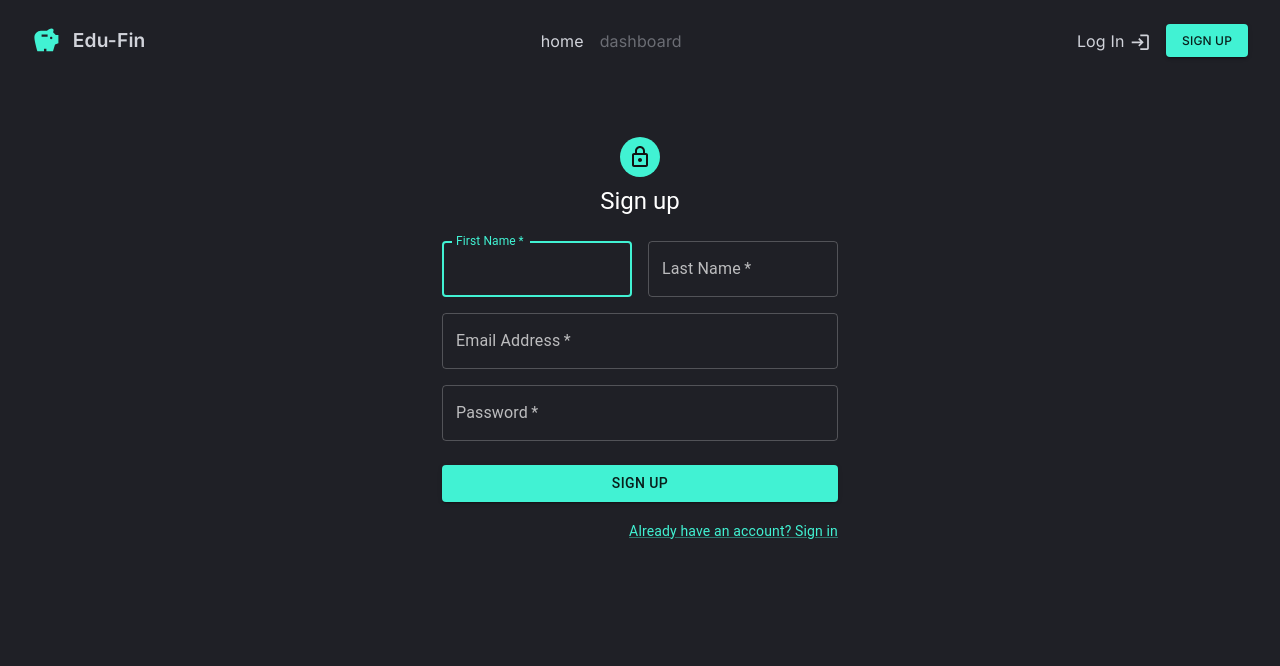
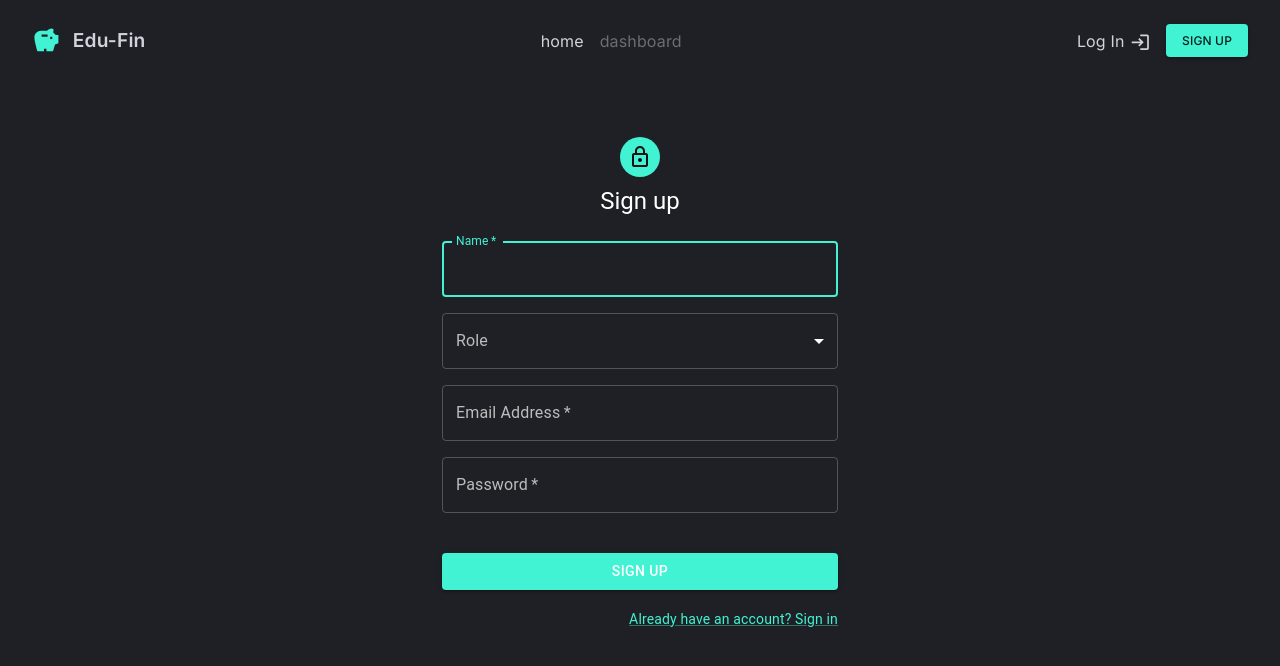
Before and after one commit to JithuPrabhakar/enterprise-finance-manager, a React (Vite) app in the folder client/: page /signup in a window 1280 px wide. Shown: the top 666 px of the page. Built offline with nearby package versions, Linux system fonts and the light colour scheme.

Commit message:
signup completed and dept head started

```diff
--- a/client/src/App.jsx
+++ b/client/src/App.jsx
@@ -12,6 +12,8 @@ import { Box } from '@mui/material'
 import { Dashboard } from './screens/Dashboard/Dashboard.jsx'
 import Features from './screens/Features.jsx'
 import GetStarted from './screens/GetStarted.jsx'
+import Accountant from './screens/Accountant.jsx'
+import DeptHeadPage from './screens/DeptHeadPage.jsx'
 
 function App() {
   const theme = useMemo(() => createTheme(themeSettings), [])
@@ -26,6 +28,8 @@ function App() {
             <Route path='/login' element={<Login />} />
             <Route path='/signup' element={<Signup />} />
             <Route path='/dashboard' element={<Dashboard />} />
+            <Route path='/accountant' element={<Accountant />} />
+            <Route path='/department' element={<DeptHeadPage />} />
             <Route path='/features' element={<Features />} />
             <Route path='/get-started' element={<GetStarted />} />
           </Routes>
--- /dev/null
+++ b/client/src/screens/Accountant.jsx
@@ -0,0 +1,5 @@
+const Accountant = () => {
+  return <div>Accountant</div>
+}
+
+export default Accountant
--- /dev/null
+++ b/client/src/screens/Department/StudentForm.jsx
@@ -0,0 +1,151 @@
+import { useTheme, Box, Grid, Link, TextField, Button } from '@mui/material'
+import { useDispatch } from 'react-redux'
+
+const StudentForm = () => {
+  const { palette } = useTheme()
+  const dispatch = useDispatch()
+
+  const handleSubmit = async (event) => {
+    event.preventDefault()
+    const data = new FormData(event.currentTarget)
+    const student = {
+      email: data.get('email'),
+      password: data.get('password'),
+      name: data.get('firstName'),
+    }
+
+    const res = await register(student).unwrap()
+    dispatch(setCredentials({ ...res }))
+  }
+  return (
+    <Box component='form' noValidate onSubmit={handleSubmit} sx={{ mt: 3 }}>
+      <Grid container spacing={2}>
+        <Grid item xs={12} sm={6}>
+          <TextField
+            InputLabelProps={{
+              sx: {
+                '&.Mui-focused': {
+                  color: palette.primary.light,
+                },
+              },
+            }}
+            sx={{
+              '& .MuiOutlinedInput-root': {
+                '&:hover fieldset': {
+                  borderColor: palette.primary.light,
+                },
+                '&.Mui-focused fieldset': {
+                  borderColor: palette.primary.light,
+                },
+              },
+            }}
+            autoComplete='given-name'
+            name='firstName'
+            required
+            fullWidth
+            id='firstName'
+            label='First Name'
+            autoFocus
+          />
+        </Grid>
+        <Grid item xs={12} sm={6}>
+          <TextField
+            InputLabelProps={{
+              sx: {
+                '&.Mui-focused': {
+                  color: palette.primary.light,
+                },
+              },
+            }}
+            sx={{
+              '& .MuiOutlinedInput-root': {
+                '&:hover fieldset': {
+                  borderColor: palette.primary.light,
+                },
+                '&.Mui-focused fieldset': {
+                  borderColor: palette.primary.light,
+                },
+              },
+            }}
+            required
+            fullWidth
+            id='lastName'
+            label='Last Name'
+            name='lastName'
+            autoComplete='family-name'
+          />
+        </Grid>
+        <Grid item xs={12}>
+          <TextField
+            InputLabelProps={{
+              sx: {
+                '&.Mui-focused': {
+                  color: palette.primary.light,
+                },
+              },
+            }}
+            sx={{
+              '& .MuiOutlinedInput-root': {
+                '&:hover fieldset': {
+                  borderColor: palette.primary.light,
+                },
+                '&.Mui-focused fieldset': {
+                  borderColor: palette.primary.light,
+                },
+              },
+            }}
+            required
+            fullWidth
+            id='email'
+            label='Email Address'
+            name='email'
+            autoComplete='email'
+          />
+        </Grid>
+        <Grid item xs={12}>
+          <TextField
+            InputLabelProps={{
+              sx: {
+                '&.Mui-focused': {
+                  color: palette.primary.light,
+                },
+              },
+            }}
+            sx={{
+              '& .MuiOutlinedInput-root': {
+                '&:hover fieldset': {
+                  borderColor: palette.primary.light,
+                },
+                '&.Mui-focused fieldset': {
+                  borderColor: palette.primary.light,
+                },
+              },
+            }}
+            required
+            fullWidth
+            name='password'
+            label='Password'
+            type='password'
+            id='password'
+            autoComplete='new-password'
+          />
+        </Grid>
+      </Grid>
+      <Button
+        type='submit'
+        fullWidth
+        variant='contained'
+        sx={{
+          background: palette.primary.light,
+          '&:hover': { background: palette.primary[300] },
+          mt: 3,
+          mb: 2,
+        }}
+      >
+        Submit
+      </Button>
+    </Box>
+  )
+}
+
+export default StudentForm
--- /dev/null
+++ b/client/src/screens/DeptHeadPage.jsx
@@ -0,0 +1,20 @@
+import { useState } from 'react'
+import { useTheme, Typography, Box } from '@mui/material'
+
+const DeptHeadPage = () => {
+  const [departmentName, setDepartmentName] = useState('')
+  const { palette } = useTheme()
+
+  return (
+    <Box sx={{ mt: 4, textAlign: 'center' }}>
+      <Typography variant='h1' sx={{ color: palette.primary.light }}>
+        Welcome to the {departmentName} department
+      </Typography>
+      <Typography variant='h3' sx={{ color: palette.primary.light, mt: 2 }}>
+        Student Fees Details
+      </Typography>
+    </Box>
+  )
+}
+
+export default DeptHeadPage
--- a/client/src/screens/SignUpScreen.jsx
+++ b/client/src/screens/SignUpScreen.jsx
@@ -2,7 +2,16 @@ import Avatar from '@mui/material/Avatar'
 import Button from '@mui/material/Button'
 import CssBaseline from '@mui/material/CssBaseline'
 import TextField from '@mui/material/TextField'
-import { useTheme, Box, Grid, Link } from '@mui/material'
+import {
+  useTheme,
+  Box,
+  Grid,
+  Link,
+  MenuItem,
+  FormControl,
+  InputLabel,
+  Select,
+} from '@mui/material'
 import LockOutlinedIcon from '@mui/icons-material/LockOutlined'
 import Typography from '@mui/material/Typography'
 import Container from '@mui/material/Container'
@@ -11,10 +20,17 @@ import { useRegisterMutation } from '../slices/userApiSlice'
 import { useNavigate } from 'react-router-dom'
 import { useDispatch } from 'react-redux'
 import { setCredentials } from '../slices/authSlice'
+import { useState } from 'react'
 
 const darkTheme = createTheme({
   palette: {
     mode: 'dark',
+    primary: {
+      light: '#64b5f6',
+      main: '#2196f3',
+      dark: '#1976d2',
+      contrastText: '#fff',
+    },
   },
 })
 
@@ -24,19 +40,31 @@ export default function SignUp() {
   const dispatch = useDispatch()
 
   const [register, { isLoading }] = useRegisterMutation()
+  const [role, setRole] = useState('')
+  const [department, setDepartment] = useState('')
 
   const handleSubmit = async (event) => {
     event.preventDefault()
     const data = new FormData(event.currentTarget)
     const user = {
+      name: data.get('name'),
+      role: data.get('role'),
+      department: data.get('department'),
       email: data.get('email'),
       password: data.get('password'),
-      name: data.get('firstName'),
     }
 
     const res = await register(user).unwrap()
     dispatch(setCredentials({ ...res }))
     navigate('/')
+  }
+
+  const handleRoleChange = (event) => {
+    setRole(event.target.value)
+  }
+
+  const handleDepartmentChange = (event) => {
+    setDepartment(event.target.value)
   }
 
   return (
@@ -63,8 +91,6 @@ export default function SignUp() {
             onSubmit={handleSubmit}
             sx={{ mt: 3 }}
           >
-            <Grid container spacing={2}>
-              <Grid item xs={12} sm={6}>
             <TextField
               InputLabelProps={{
                 sx: {
@@ -82,17 +108,46 @@ export default function SignUp() {
                     borderColor: palette.primary.light,
                   },
                 },
+                mb: 2,
               }}
-                  autoComplete='given-name'
-                  name='firstName'
+              autoComplete='name'
+              name='name'
               required
               fullWidth
-                  id='firstName'
-                  label='First Name'
+              id='name'
+              label='Name'
               autoFocus
             />
-              </Grid>
-              <Grid item xs={12} sm={6}>
+            <FormControl fullWidth sx={{ mb: 2 }}>
+              <InputLabel id='role-label'>Role</InputLabel>
+              <Select
+                labelId='role-label'
+                id='role'
+                value={role}
+                label='Role'
+                onChange={handleRoleChange}
+              >
+                <MenuItem value='department'>Department</MenuItem>
+                <MenuItem value='accountant'>Accountant</MenuItem>
+              </Select>
+            </FormControl>
+            {role === 'department' && (
+              <FormControl fullWidth sx={{ mb: 2 }}>
+                <InputLabel id='department-label'>Department</InputLabel>
+                <Select
+                  labelId='department-label'
+                  id='department'
+                  value={department}
+                  label='Department'
+                  onChange={handleDepartmentChange}
+                >
+                  <MenuItem value='computer'>Computer</MenuItem>
+                  <MenuItem value='mechanical'>Mechanical</MenuItem>
+                  <MenuItem value='electrical'>Electrical</MenuItem>
+                  <MenuItem value='IT'>IT</MenuItem>
+                </Select>
+              </FormControl>
+            )}
             <TextField
               InputLabelProps={{
                 sx: {
@@ -110,16 +165,15 @@ export default function SignUp() {
                     borderColor: palette.primary.light,
                   },
                 },
+                mb: 2,
               }}
               required
               fullWidth
-                  id='lastName'
-                  label='Last Name'
-                  name='lastName'
-                  autoComplete='family-name'
+              id='email'
+              label='Email Address'
+              name='email'
+              autoComplete='email'
             />
-              </Grid>
-              <Grid item xs={12}>
             <TextField
               InputLabelProps={{
                 sx: {
@@ -137,33 +191,7 @@ export default function SignUp() {
                     borderColor: palette.primary.light,
                   },
                 },
-                  }}
-                  required
-                  fullWidth
-                  id='email'
-                  label='Email Address'
-                  name='email'
-                  autoComplete='email'
-                />
-              </Grid>
-              <Grid item xs={12}>
-                <TextField
-                  InputLabelProps={{
-                    sx: {
-                      '&.Mui-focused': {
-                        color: palette.primary.light,
-                      },
-                    },
-                  }}
-                  sx={{
-                    '& .MuiOutlinedInput-root': {
-                      '&:hover fieldset': {
-                        borderColor: palette.primary.light,
-                      },
-                      '&.Mui-focused fieldset': {
-                        borderColor: palette.primary.light,
-                      },
-                    },
+                mb: 2,
               }}
               required
               fullWidth
@@ -173,8 +201,6 @@ export default function SignUp() {
               id='password'
               autoComplete='new-password'
             />
-              </Grid>
-            </Grid>
             <Button
               type='submit'
               fullWidth
@@ -183,12 +209,11 @@ export default function SignUp() {
                 background: palette.primary.light,
                 '&:hover': { background: palette.primary[300] },
                 mt: 3,
-                mb: 2,
               }}
             >
               Sign Up
             </Button>
-            <Grid container justifyContent='flex-end'>
+            <Grid container justifyContent='flex-end' mt={2}>
               <Grid item>
                 <Link
                   href='/login'
```
Also changed, not shown: 2 other files (tests, documents, lock files or other folders). Lines whose indentation alone changed are shown as unchanged.
